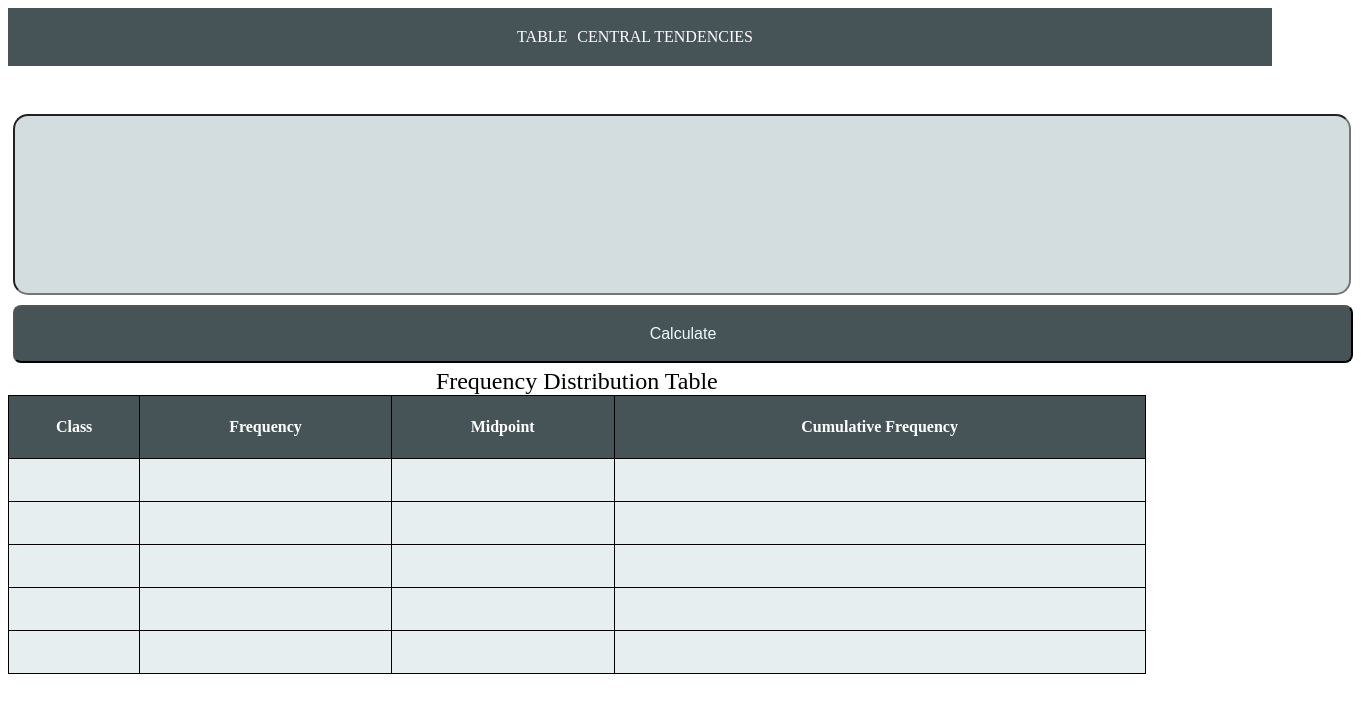
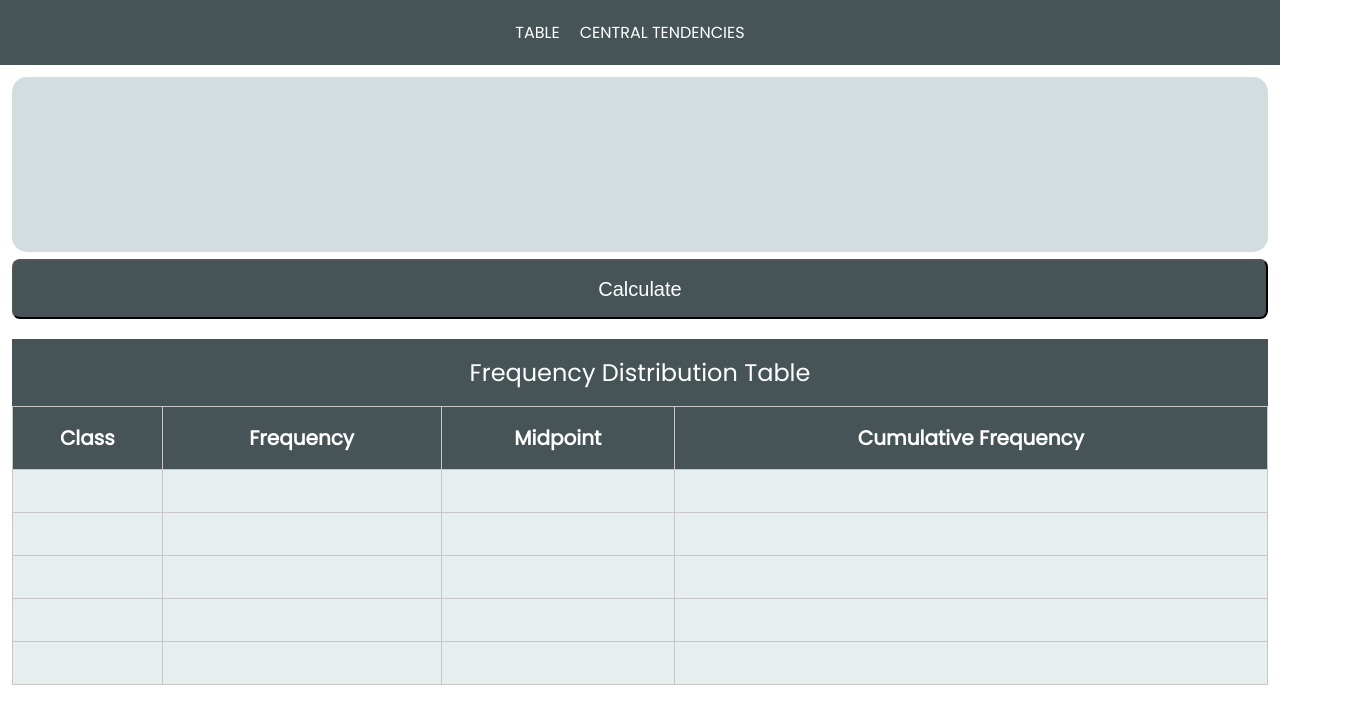
Before and after one commit to nabil1440/stats-automation, a React (Create React App) app: page / in a window 1280 px wide. Shown: the top 724 px of the page, 1361 px wide, since content can reach past the window. Built offline with nearby package versions, Linux system fonts and the light colour scheme; the HTML template or start-up script is replaced by a standard one.

Commit message:
Fixed all the styles

```diff
--- a/public/index.html
+++ b/public/index.html
@@ -11,6 +11,13 @@
     />
     <link rel="apple-touch-icon" href="%PUBLIC_URL%/logo192.png" />
     <link rel="manifest" href="%PUBLIC_URL%/manifest.json" />
+
+    <link rel="preconnect" href="https://fonts.googleapis.com" />
+    <link rel="preconnect" href="https://fonts.gstatic.com" crossorigin />
+    <link
+      href="https://fonts.googleapis.com/css2?family=Poppins&display=swap"
+      rel="stylesheet"
+    />
     <title>Stats Automation</title>
   </head>
   <body>
--- a/src/App.css
+++ b/src/App.css
@@ -0,0 +1,23 @@
+body {
+  margin: 0 auto;
+  padding: 0;
+  font-family: 'Poppins', sans-serif;
+}
+
+#wrapper {
+  max-width: 100%;
+  display: flex;
+  flex-direction: column;
+  justify-content: center;
+  padding: 0.75rem;
+}
+
+.graph-row {
+  display: flex;
+}
+
+.graph-container {
+  min-height: 250px;
+  width: 100%;
+  background-color: #dbe1e2;
+}
--- a/src/App.js
+++ b/src/App.js
@@ -12,7 +12,7 @@ const App = () => {
   return (
     <Router>
       <Header />
-      <div>
+      <div id='wrapper'>
         <Routes>
           <Route path='/' element={<TablePage />} />
           <Route path='/results' element={<ResultsPage />} />
--- a/src/Atique.css
+++ b/src/Atique.css
@@ -1,16 +1,27 @@
+.row {
+  display: flex;
+  flex-direction: column;
+  justify-content: center;
+  margin-top: 1.25rem;
+}
+
 caption {
   font-size: 24px;
+  background-color: #465457;
+  color: white;
+  padding: 1rem 0;
 }
 
 table,
 th,
 td {
-    border: 1px solid black;
+  border: 1px solid #c7c7c7;
   border-collapse: collapse;
+  font-size: 1.25rem;
 }
 
 table {
-    width: 90%;
+  width: 100%;
 }
 
 th {
@@ -21,5 +32,5 @@ th {
 
 td {
   height: 40px;
-    background-color: #E7EEEF;
+  background-color: #e7eeef;
 }
--- a/src/Ihsan.css
+++ b/src/Ihsan.css
@@ -1,33 +1,33 @@
-.header{
+.header {
   background-color: #465457;
   width: 100%;
   padding-top: 20px;
   padding-bottom: 20px;
   display: flex;
   justify-content: center;
-
 }
 
-#text a{
-  margin-right: 10px;
+#text a {
+  margin-right: 1.25rem;
   color: white;
   text-decoration: none;
 }
 
-.row{
+.row-m {
   display: flex;
   min-height: 180px;
   background-color: white;
+  justify-content: space-between;
+  margin-bottom: 1.25rem;
 }
-.box{
-  /* background-color: #DBE1E2; */
+.box {
   display: flex;
   flex-direction: column;
-  flex-grow: 1;
-  margin: 10px;
+  width: 32%;
 }
 
-.text_M{
+.text_M {
+  font-size: 2rem;
   text-align: center;
   color: white;
   background-color: #465457;
@@ -35,8 +35,8 @@
   padding-bottom: 20px;
 }
 
-.value{
-  background-color: #DBE1E2;
+.value {
+  background-color: #dbe1e2;
   min-height: 100px;
   display: flex;
 }
--- a/src/Rafid.css
+++ b/src/Rafid.css
@@ -1,26 +1,39 @@
 .form {
+  display: flex;
+  flex-direction: column;
+  justify-content: center;
+  max-width: 100%;
+}
+
+.form form {
+  max-width: 100%;
+}
+
+.search-input {
   width: 100%;
-  max-height: 100vh;
-  margin: 5px;
-  display: flex;
-  flex-direction: row;
-  justify-content: space-evenly;
-}
-.search-input {
-  width: 1330px;
   height: 175px;
-  margin-top: 43px;
-  margin-right: 10px;
+  padding: 1rem 0.5rem;
   background-color: hsl(191, 15%, 85%);
   border-radius: 15px;
-  font-size: larger;
+  font-size: 1.25rem;
+  border: none;
+  box-sizing: border-box;
+  resize: none;
 }
+
+.search-input:focus {
+  outline: none;
+}
+
 .submit-btn {
-  width: 1340px;
-  height: 58px;
+  width: 100%;
+  height: 60px;
   background: #465457;
   border-radius: 8px;
-  margin-top: 10px;
-  font-size: medium;
-  color: aliceblue;
+  font-size: 1.25rem;
+  color: white;
 }
+
+.submit-btn:hover {
+  cursor: pointer;
+}
--- a/src/components/Form.js
+++ b/src/components/Form.js
@@ -1,17 +1,16 @@
-import React from "react";
+import React from 'react';
 
 // This is Rafid's part
-import "../Rafid.css";
+import '../Rafid.css';
 
 const Form = () => {
   return (
-    <div className="form">
+    <div className='form'>
       <form>
-        <input
-          type="text"
-          className="search-input"
-        />
-        <button type="submit" className="submit-btn">Calculate</button>
+        <textarea className='search-input'></textarea>
+        <button type='submit' className='submit-btn'>
+          Calculate
+        </button>
       </form>
     </div>
   );
--- a/src/components/GraphArea.js
+++ b/src/components/GraphArea.js
@@ -2,7 +2,11 @@ import React from 'react';
 // This is Nabil's area
 
 const GraphArea = () => {
-  return <div>GraphArea</div>;
+  return (
+    <div className='graph-row'>
+      <div className='graph-container'></div>
+    </div>
+  );
 };
 
 export default GraphArea;
--- a/src/components/Header.js
+++ b/src/components/Header.js
@@ -6,12 +6,10 @@ import '../Ihsan.css';
 const Header = () => {
   return (
     <div className='header'>
-      <div id="text">
-        <a href="#home">TABLE</a>
-        <a href="#home">CENTRAL TENDENCIES</a>
+      <div id='text'>
+        <Link to='/'>TABLE</Link>
+        <Link to='results/'>CENTRAL TENDENCIES</Link>
       </div>
-      {/* Link Example:
-      <Link to='/results'>Results Page</Link> */}
     </div>
   );
 };
--- a/src/components/MMMode.js
+++ b/src/components/MMMode.js
@@ -5,32 +5,20 @@ import '../Ihsan.css';
 
 const MMMode = () => {
   return (
-  <div className='row'>
-    <div className='box'>
-      <div className='text_M'>
-        MEAN
+    <div className='row-m'>
+      <div className='box'>
+        <div className='text_M'>MEAN</div>
+        <div className='value'></div>
       </div>
-      <div className='value'>
-
+      <div className='box'>
+        <div className='text_M'>MEDIAN</div>
+        <div className='value'></div>
+      </div>
+      <div className='box'>
+        <div className='text_M'>MODE</div>
+        <div className='value'></div>
       </div>
     </div>
-    <div className='box'>
-      <div className='text_M'>
-        MEDIAN
-      </div>
-      <div className='value'>
-
-      </div>
-    </div>
-    <div className='box'>
-      <div className='text_M'>
-        MODE
-      </div>
-      <div className='value'>
-
-      </div>
-    </div>
-  </div>
   );
 };
 
--- a/src/components/Table.js
+++ b/src/components/Table.js
@@ -1,19 +1,23 @@
-import React from "react";
+import React from 'react';
 
 // This is Atique's part
-import "../Atique.css";
+import '../Atique.css';
 
 const Table = () => {
   return (
-    <div>
+    <div className='row'>
       <table>
         <caption>Frequency Distribution Table</caption>
+        <thead>
           <tr>
             <th>Class</th>
             <th>Frequency</th>
             <th>Midpoint</th>
             <th>Cumulative Frequency</th>
           </tr>
+        </thead>
+
+        <tbody>
           <tr>
             <td></td>
             <td></td>
@@ -44,6 +48,7 @@ const Table = () => {
             <td></td>
             <td></td>
           </tr>
+        </tbody>
       </table>
     </div>
   );
```
Lines whose indentation alone changed are shown as unchanged.
